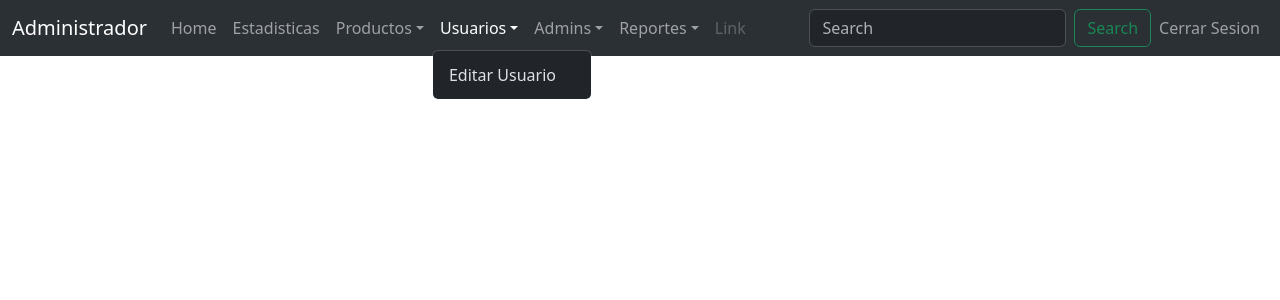
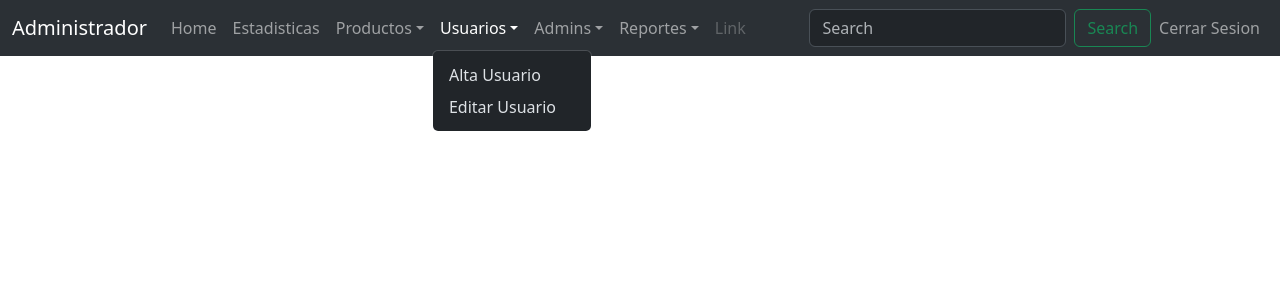
Before and after one commit to nicolaspj/crudRP, a React (Vite) app: page /HomeUserAdmin/EdicionAdmin in a window 1280 px wide. Both pictures are taken after a click on the button "Usuarios". Shown: the top 300 px of the page. Built offline with nearby package versions, Linux system fonts and the light colour scheme.

Commit message:
se agrego la creacion y edicion de usuarios

```diff
--- a/src/HomeUserAdmin/NavBarHomeUsu.jsx
+++ b/src/HomeUserAdmin/NavBarHomeUsu.jsx
@@ -34,6 +34,9 @@ function NavBarHomeUsu() {
             </NavDropdown>
 
             <NavDropdown title="Usuarios" id="navbarScrollingDropdown">
+              <NavDropdown.Item href="/HomeUserAdmin/Alta/AltaUsuarios">
+                Alta Usuario
+              </NavDropdown.Item>
               <NavDropdown.Item href="/HomeUserAdmin/Edicion/EdicionUser">
                 Editar Usuario
               </NavDropdown.Item>
```
